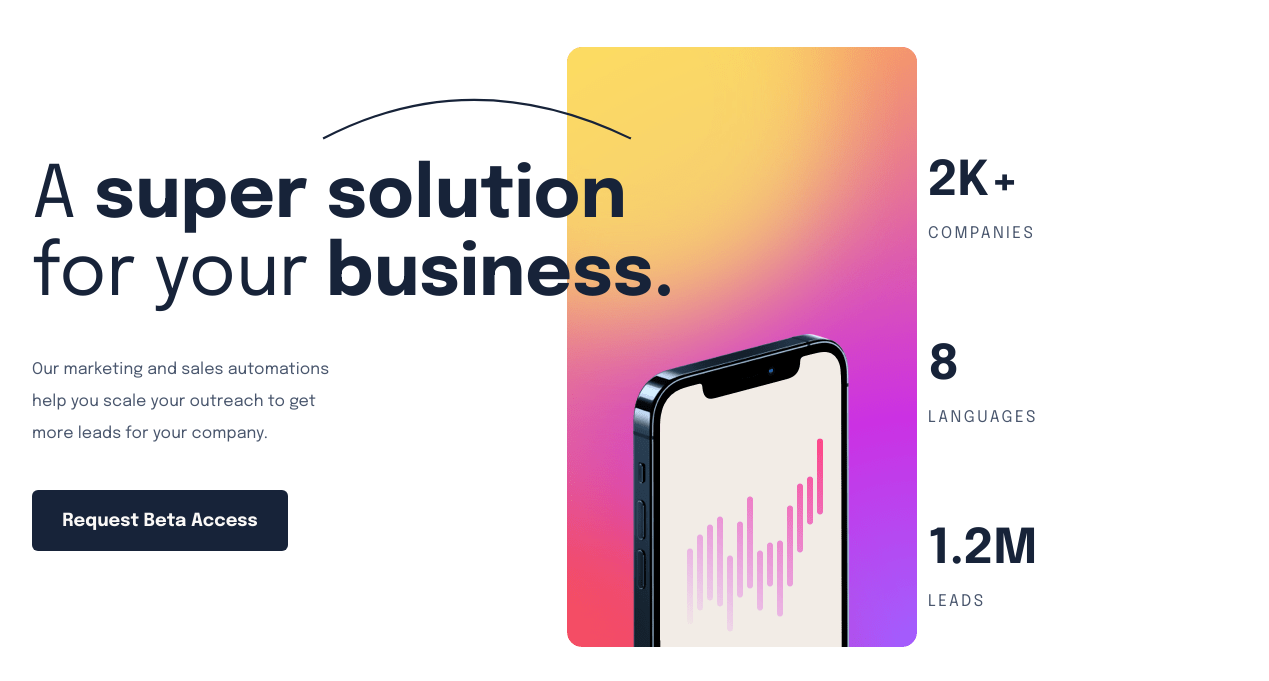
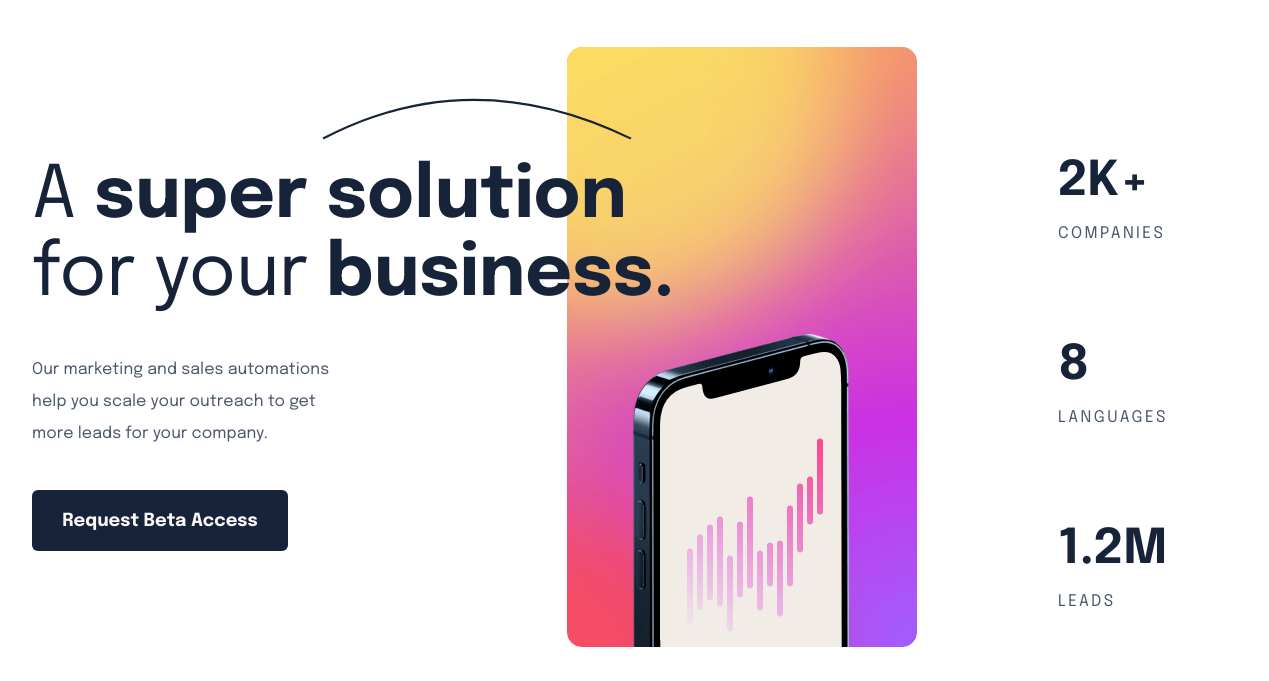
Before and after one commit to nanooka/suite-landing-page, a plain HTML site: page index.html in a window 1536 px wide. Shown: the part 103-784 px from the top of the page, without its empty margins (133-1402 px from the left). Drawn offline with Linux system fonts and the light colour scheme.

Commit message:
first commit

```diff
--- a/style.css
+++ b/style.css
@@ -92,16 +92,7 @@ main {
   margin-top: 950px;
 }
 .container {
-  /* margin-top: 300px; */
   background-color: #172339;
-  /* text-align: center;
-  display: flex;
-  flex-direction: column;
-  align-items: center;
-  gap: 40px;
-  padding: 20px;
-  padding-top: 250px;
-  padding-bottom: 65px; */
   border-radius: 15px;
   position: absolute;
   bottom: -30px;
@@ -132,13 +123,6 @@ main {
 .line-2 {
   width: 70px;
 }
-/* .blur {
-  position: absolute;
-  top: 0px;
-  left: 50%;
-  transform: translate(-50%);
-  width: 50%;
-} */
 h2 {
   color: #faf8f6;
   font-weight: 400;
@@ -163,7 +147,6 @@ main span {
   gap: 10px;
 }
 footer {
-  /* margin: -30px; */
   display: flex;
   flex-direction: column;
   align-items: center;
@@ -211,7 +194,6 @@ button,
     background-repeat: no-repeat;
     background-position-y: 150px;
     background-position-x: calc(100% - 40px);
-    /* background-position-x: right; */
   }
   h1 {
     font-size: 56px;
@@ -253,7 +235,6 @@ button,
   }
   .container {
     margin: 40px;
-    /* margin-bottom: -400px; */
   }
   footer {
     flex-direction: row;
@@ -302,7 +283,6 @@ button,
   .part-2 {
     flex-direction: column;
     margin-top: 0;
-    margin-right: 200px;
   }
   .amount {
     text-align: start;
```
Also changed, not shown: index.html (+0 -1 lines).
